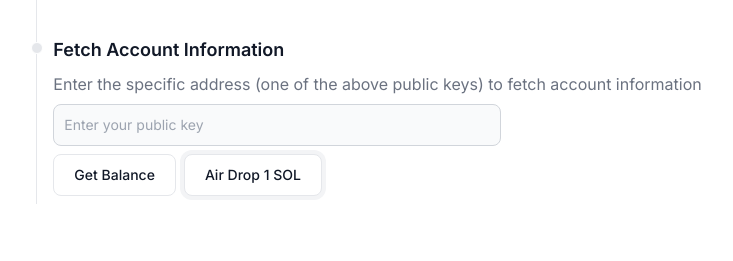
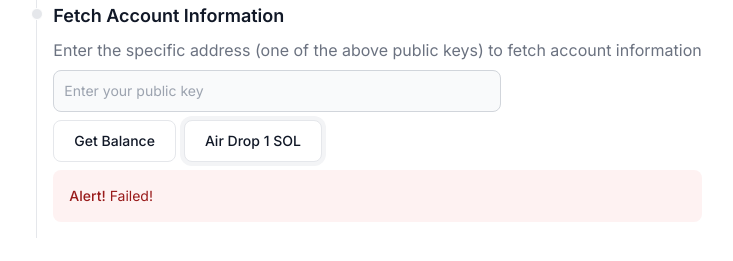
Before and after one commit to nishantguvvada/crypto-wallet-week2-100xdevs, a Next.js app: page /getWallet in a window 1280 px wide. Both pictures are taken after a click on the button "Air Drop 1 SOL". Shown: the part 459-720 px from the top of the page, without its empty margins (271-1004 px from the left). Built offline with nearby package versions, Linux system fonts and the light colour scheme; no server answers.

Commit message:
updated Wallet

```diff
--- a/app/component/WalletInfo.tsx
+++ b/app/component/WalletInfo.tsx
@@ -6,9 +6,12 @@ export const WalletInfo = () => {
     const [address, setAddress] = useState("");
     const [balance, setBalance] = useState();
     const [airdropSuccess, setAirdropSuccess] = useState(false);
+    const [airdropFailed, setAirdropFailed] = useState(false);
 
     async function fetchBalance() {
         try{
+            setAirdropFailed(false);
+            setAirdropSuccess(false);
             const response = await axios.post("https://api.devnet.solana.com", {
                 jsonrpc: "2.0",
                 id: 1,
@@ -34,6 +37,7 @@ export const WalletInfo = () => {
 
     async function airdrop() {
         try{
+            setAirdropFailed(false);
             const response = await axios.post("https://api.devnet.solana.com", {
                 jsonrpc: "2.0",
                 id: 1,
@@ -52,6 +56,7 @@ export const WalletInfo = () => {
             setAirdropSuccess(true);
         } catch(err) {
             console.log("error",err);
+            setAirdropFailed(true);
         }
     }
     return <div>
@@ -60,7 +65,16 @@ export const WalletInfo = () => {
             }} className="mb-2 max-w-md bg-gray-50 border border-gray-300 text-gray-900 text-sm rounded-lg focus:ring-blue-500 focus:border-blue-500 block w-full p-2.5 dark:bg-gray-700 dark:border-gray-600 dark:placeholder-gray-400 dark:text-white dark:focus:ring-blue-500 dark:focus:border-blue-500"/>
         <button onClick={fetchBalance} type="button" className="py-2.5 px-5 me-2 mb-2 text-sm font-medium text-gray-900 focus:outline-none bg-white rounded-lg border border-gray-200 hover:bg-gray-100 hover:text-blue-700 focus:z-10 focus:ring-4 focus:ring-gray-100 dark:focus:ring-gray-700 dark:bg-gray-800 dark:text-gray-400 dark:border-gray-600 dark:hover:text-white dark:hover:bg-gray-700">Get Balance</button>
         <button onClick={airdrop} type="button" className="py-2.5 px-5 me-2 mb-2 text-sm font-medium text-gray-900 focus:outline-none bg-white rounded-lg border border-gray-200 hover:bg-gray-100 hover:text-blue-700 focus:z-10 focus:ring-4 focus:ring-gray-100 dark:focus:ring-gray-700 dark:bg-gray-800 dark:text-gray-400 dark:border-gray-600 dark:hover:text-white dark:hover:bg-gray-700">Air Drop 1 SOL</button>
-        {airdropSuccess ? <div>success</div> : ""}
+        {airdropSuccess ?
+            <div className="p-4 mb-4 text-sm text-red-800 rounded-lg bg-red-50 dark:bg-gray-800 dark:text-red-400" role="alert">
+                <span className="font-medium">Alert!</span> Success!
+            </div>
+        : ""}
+        {airdropFailed ?
+            <div className="p-4 mb-4 text-sm text-red-800 rounded-lg bg-red-50 dark:bg-gray-800 dark:text-red-400" role="alert">
+                <span className="font-medium">Alert!</span> Failed!
+            </div> : ""
+        }
         {balance == null ? "" : <div className="max-w-sm p-4 mb-4 text-bold text-green-800 rounded-lg bg-green-50 dark:bg-gray-800 dark:text-green-400" role="alert">
             <span className="font-medium">Balance: </span> {balance / 1000000000} SOL
         </div>}
--- a/app/getWallet/page.tsx
+++ b/app/getWallet/page.tsx
@@ -4,11 +4,12 @@ import {generateMnemonic} from "bip39"
 import {GenerateWallet} from "../component/GetWallet";
 import { WalletInfo } from "../component/WalletInfo";
 
+
 export default function GetWallet() {
     const [mnemonic, setMnemonic] = useState("");
 
     return <div className="h-screen flex justify-center items-center">
-
+        {/* {!wallet ? <WalletProvider wallets={wallets}><button onClick={onRequestConnectWallet} type="button" className="py-2.5 px-5 me-2 mb-2 text-sm font-medium text-gray-900 focus:outline-none bg-white rounded-lg border border-gray-200 hover:bg-gray-100 hover:text-blue-700 focus:z-10 focus:ring-4 focus:ring-gray-100 dark:focus:ring-gray-700 dark:bg-gray-800 dark:text-gray-400 dark:border-gray-600 dark:hover:text-white dark:hover:bg-gray-700">Connect Wallet</button></WalletProvider> : ""} */}
         <ol className="relative border-s border-gray-200 dark:border-gray-700">
             <li className="mb-10 ms-4">
                 <div className="absolute w-3 h-3 bg-gray-200 rounded-full mt-1.5 -start-1.5 border border-white dark:border-gray-900 dark:bg-gray-700"></div>
@@ -36,7 +37,6 @@ export default function GetWallet() {
 
             </li>
         </ol>
+    </div>
 
-
-    </div>
 }
--- a/app/layout.tsx
+++ b/app/layout.tsx
@@ -16,7 +16,9 @@ export default function RootLayout({
 }>) {
   return (
     <html lang="en">
-      <body className={inter.className}>{children}</body>
+      <body className={inter.className}>
+          {children}
+      </body>
     </html>
   );
 }
--- a/package.json
+++ b/package.json
@@ -9,6 +9,10 @@
     "lint": "next lint"
   },
   "dependencies": {
+    "@solana/wallet-adapter-base": "^0.9.23",
+    "@solana/wallet-adapter-react": "^0.15.35",
+    "@solana/wallet-adapter-react-ui": "^0.9.35",
+    "@solana/wallet-adapter-wallets": "^0.19.32",
     "@solana/web3.js": "^1.95.2",
     "axios": "^1.7.4",
     "bip39": "^3.1.0",
```
Also changed, not shown: 1 other file (tests, documents, lock files or other folders).
